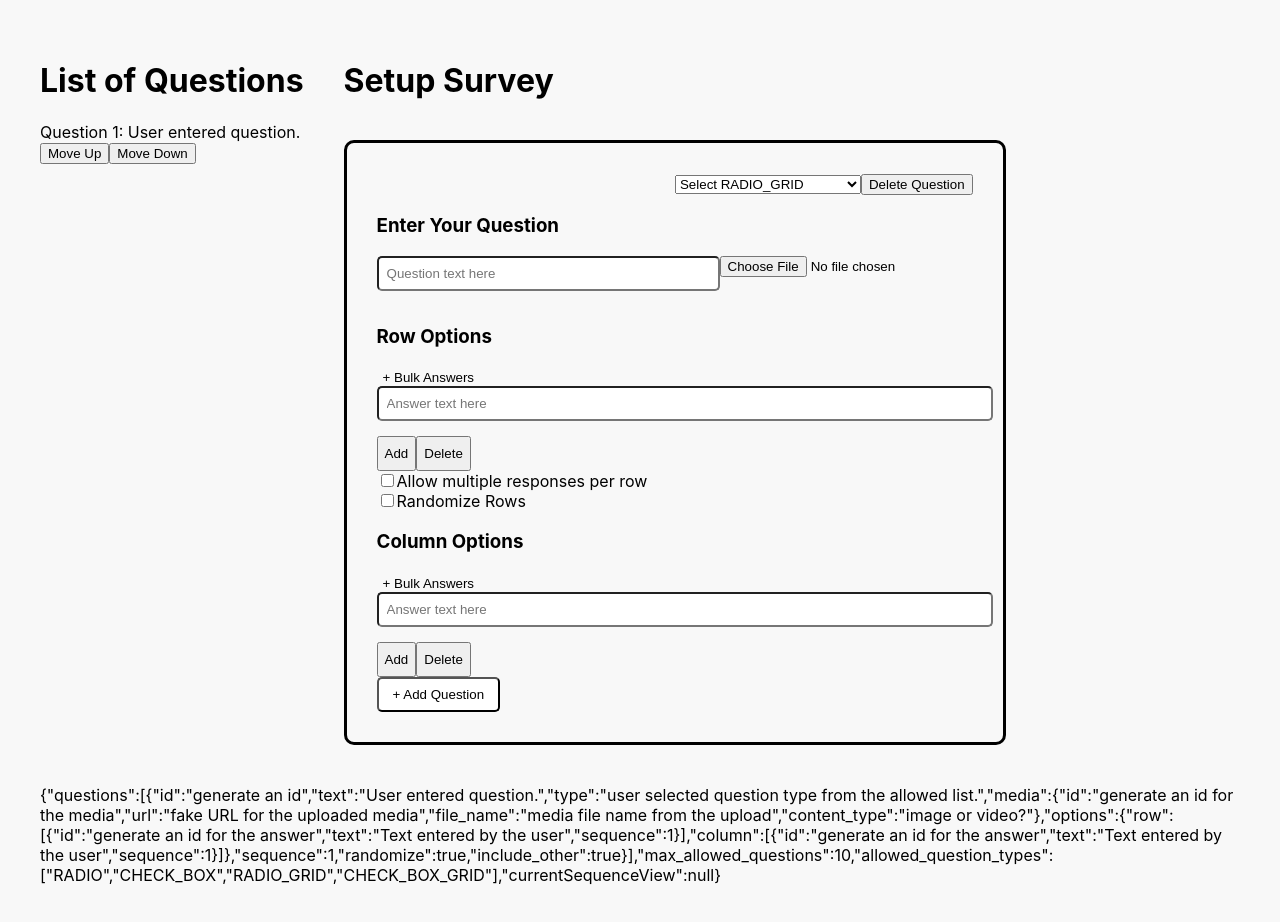
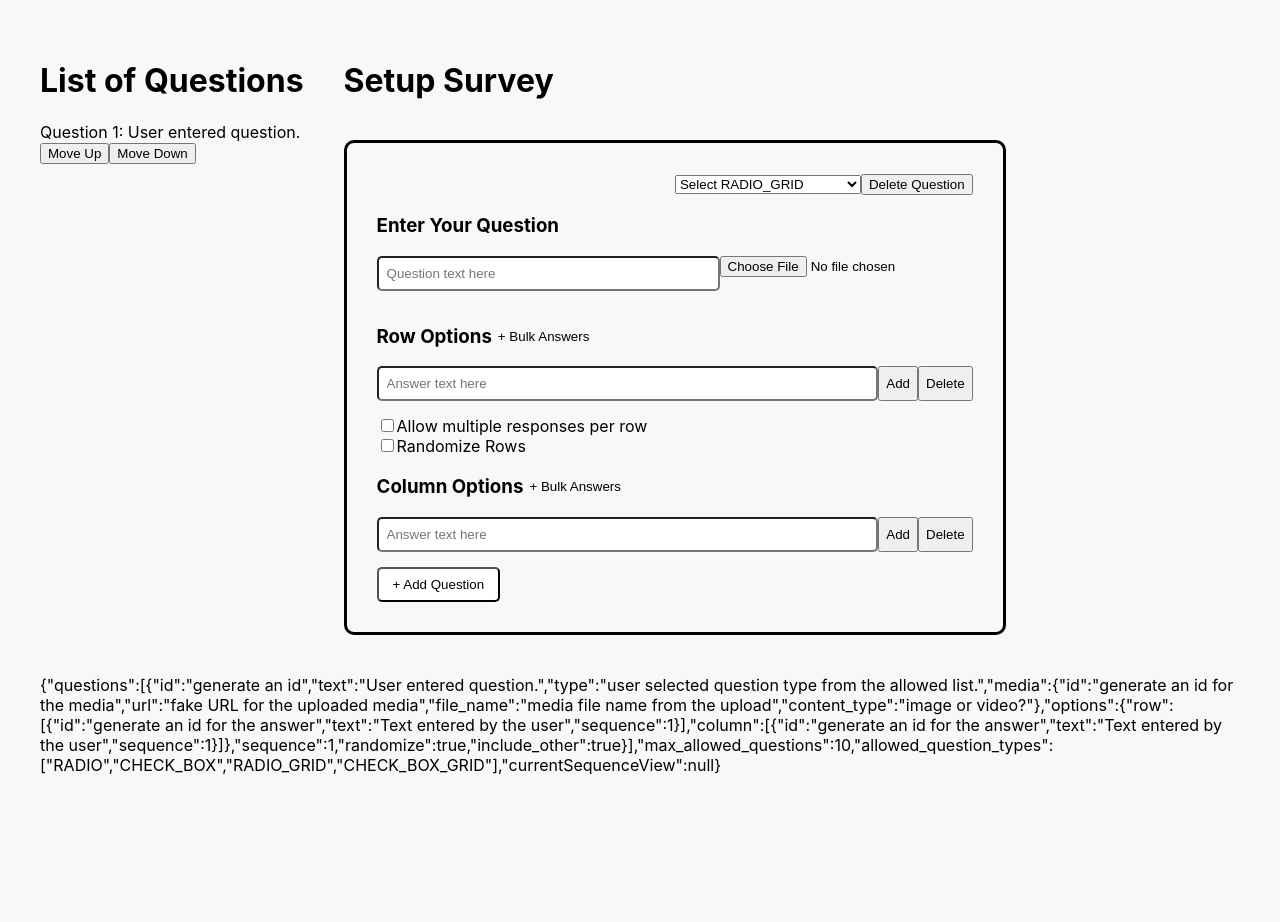
Before and after one commit to cw323/form-builder, a React (Create React App) app: page / in a window 1280 px wide. Shown: the top 922 px of the page. After the commit the page ends 815 px from the top, so only its background shows below. Built offline with nearby package versions, Linux system fonts and the light colour scheme.

Commit message:
Modularize add and delete button

```diff
--- a/package.json
+++ b/package.json
@@ -22,8 +22,7 @@
       "react-app",
       "react-app/jest"
     ],
-    "parserOptions":
-    {
+    "parserOptions": {
       "ecmaVersion": 2020
     }
   },
--- a/src/App.js
+++ b/src/App.js
@@ -27,7 +27,7 @@ class App extends React.Component {
   }
 
   handleDelete(sequence) {
-    let questions = [...this.state.questions];
+    const questions = [...this.state.questions];
     questions.splice(sequence-1, 1);
 
     for (let i = 0; i < questions.length; i++) {
@@ -40,7 +40,7 @@ class App extends React.Component {
     })
   }
 
-  handleMove(index, e) {
+  handleMove(e, index) {
     const { name } = e.target;
     const { questions, currentSequenceView } = this.state;
 
--- /dev/null
+++ b/src/components/Button/Button.js
@@ -0,0 +1,9 @@
+import React from 'react';
+
+const Button = ({ id, positionName, index, handleClick, label }) => (
+  <button id={id} name={positionName} type="button" onClick={(e) => handleClick(e, index)}>
+    {label}
+  </button>
+);
+
+export default Button;
--- a/src/components/Form/Form.js
+++ b/src/components/Form/Form.js
@@ -68,7 +68,7 @@ class Form extends React.Component {
     }
   }
 
-  handleInputChange(index, e) {
+  handleInputChange(e, index) {
     const { name, value } = e.target;
     const items = [...this.state.options[name]];
     items[index].text = value;
@@ -166,7 +166,7 @@ class Form extends React.Component {
     }
   }
 
-  deleteOption(index, e) {
+  deleteOption(e, index) {
     const { options } = this.state;
     const { name } = e.target;
 
--- a/src/components/InputBar/InputBar.js
+++ b/src/components/InputBar/InputBar.js
@@ -1,7 +1,7 @@
 import React from 'react';
 
 const InputBar = ({ name, value, placeholder, index, handleInputChange }) => (
-  <input name={name} type="text" value={value} placeholder={placeholder} onChange={(e) => handleInputChange(index, e)} />
+  <input name={name} type="text" value={value} placeholder={placeholder} onChange={(e) => handleInputChange(e, index)} />
 );
 
 export default InputBar;
--- a/src/components/ListOfQuestions/ListOfQuestions.js
+++ b/src/components/ListOfQuestions/ListOfQuestions.js
@@ -9,8 +9,8 @@ const ListOfQuestions = ({ questions, selectQuestion, handleMove }) => {
           Question {index + 1}: {question.text}
         </div>
       </div>
-      <button name="up" type="button" onClick={(e) => handleMove(index, e)}>Move Up</button>
-      <button name="down" type="button" onClick={(e) => handleMove(index, e)}>Move Down</button>
+      <button name="up" type="button" onClick={(e) => handleMove(e, index)}>Move Up</button>
+      <button name="down" type="button" onClick={(e) => handleMove(e, index)}>Move Down</button>
     </div>
     ));
 
--- /dev/null
+++ b/src/components/OptionsBlock/OptionsBlock.css
@@ -0,0 +1,9 @@
+.OptionsTitleWrapper {
+  display: flex;
+  flex-direction: row;
+}
+
+.OptionInputWrapper {
+  display: flex;
+  flex-direction: row;
+}
--- a/src/components/OptionsBlock/OptionsBlock.js
+++ b/src/components/OptionsBlock/OptionsBlock.js
@@ -1,5 +1,8 @@
 import React from 'react';
 import InputBar from '../InputBar/InputBar';
+import Button from '../Button/Button';
+
+import './OptionsBlock.css';
 
 const OptionsBlock = ({ title, position, positionOptions, handleInputChange, addOption, deleteOption }) => (
   <div className="OptionsBlockWrapper">
@@ -9,7 +12,7 @@ const OptionsBlock = ({ title, position, positionOptions, handleInputChange, add
       <button id="BulkButton" type="button">+ Bulk Answers</button>
     </div>
     {positionOptions.map((option, index) => (
-      <div key={option.id} className="AnswerInputWrapper">
+      <div key={option.id} className="OptionInputWrapper">
         {/* <div>Drag</div> */}
         <InputBar
           name={position}
@@ -18,12 +21,19 @@ const OptionsBlock = ({ title, position, positionOptions, handleInputChange, add
           index={index}
           handleInputChange={handleInputChange}
         />
-        <button id="AddButton" name={position} type="button" onClick={addOption}>
-          Add
-        </button>
-        <button id="DeleteButton" name={position} type="button" onClick={(e) => deleteOption(index, e)}>
-          Delete
-        </button>
+        <Button
+          id="AddButton"
+          positionName={position}
+          handleClick={addOption}
+          label="Add"
+        />
+        <Button
+          id="DeleteButton"
+          positionName={position}
+          index={index}
+          handleClick={deleteOption}
+          label="Delete"
+        />
       </div>
     ))}
   </div>
```
Also changed, not shown: .eslintrc.json (deleted), 1 other file (tests, documents, lock files or other folders).
